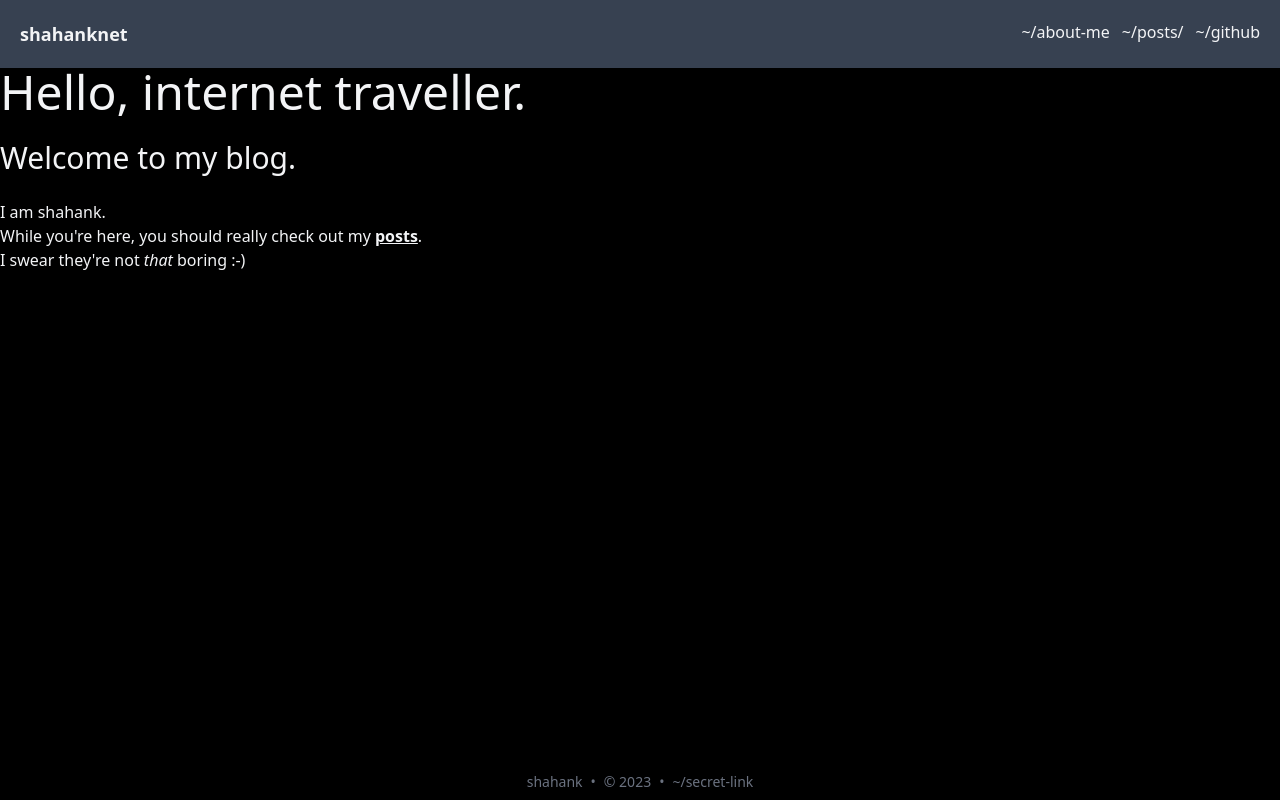
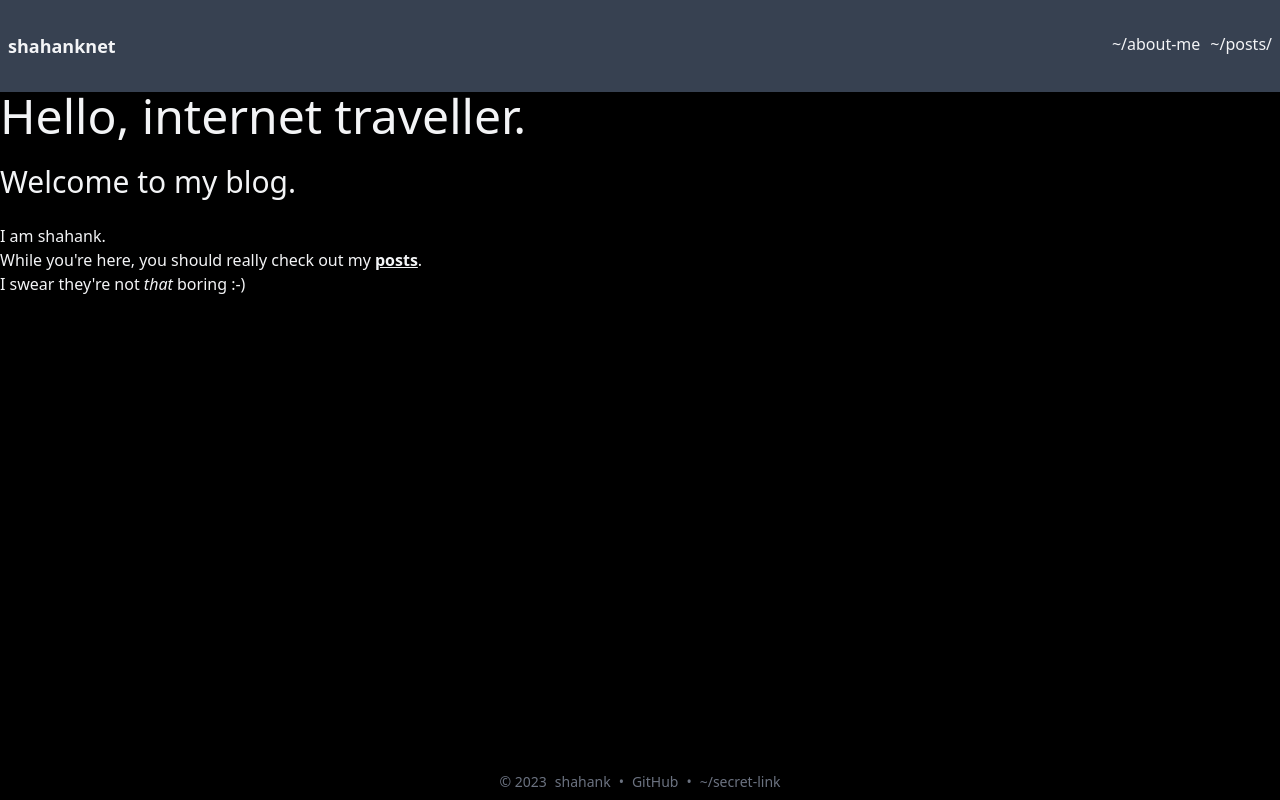
Before and after one commit to shahank42/blog, a Next.js app: page / in a window 1280 px wide. Built offline with nearby package versions, Linux system fonts and the light colour scheme.

Commit message:
Fixed pesky background color bug. Modified the header navbr and the footer a bit.

```diff
--- a/components/Footer.js
+++ b/components/Footer.js
@@ -3,9 +3,10 @@ export default function Footer() {
         <footer>
             <div className="mt-16 flex flex-col items-center text-sm text-gray-500">
                 <div className="mb-2 flex space-x-2">
+                    <div>{`© ${new Date().getFullYear()}`}</div>
                     <div>shahank</div>
                     <div>{` • `}</div>
-                    <div>{`© ${new Date().getFullYear()}`}</div>
+                    <div><a href="https://github.com/shahank42">GitHub</a></div>
                     <div>{` • `}</div>
                     <div><a href="https://www.youtube.com/watch?v=dQw4w9WgXcQ">~/secret-link</a></div>
                 </div>
--- a/components/Header.js
+++ b/components/Header.js
@@ -2,15 +2,14 @@ import Link from "next/link";
 
 export default function Header() {
     return (
-        <header className="flex flex-col p-5 bg-gray-700 ">
+        <header className="flex flex-col py-8 px-2 bg-gray-700 ">
             <nav className="flex justify-between">
                 <div>
                     <Link href="/" className="text-gray-100 text-lg font-bold">shahanknet</Link>
                 </div>
-                <ul className="flex flex-row space-x-3">
+                <ul className="flex flex-row space-x-2.5">
                     <li className="text-gray-100"><Link href="/about-me">~/about-me</Link></li>
                     <li className="text-gray-100"><Link href="/posts">~/posts/</Link></li>
-                    <li className="text-gray-100"><a href="https://github.com/shahank42">~/github</a></li>
                 </ul>
             </nav>
         </header>
--- a/components/Layout.js
+++ b/components/Layout.js
@@ -3,7 +3,7 @@ import Header from "./Header";
 
 export default function Layout({ children }) {
     return (
-        <div className="bg-black flex flex-col h-screen justify-between">
+        <div className="bg-black justify-between flex flex-col h-screen">
             <Header />
 
             <div className="mb-auto">
--- a/styles/globals.css
+++ b/styles/globals.css
@@ -1,3 +1,7 @@
 @tailwind base;
 @tailwind components;
 @tailwind utilities;
+
+body {
+    background-color: black;
+}
```
